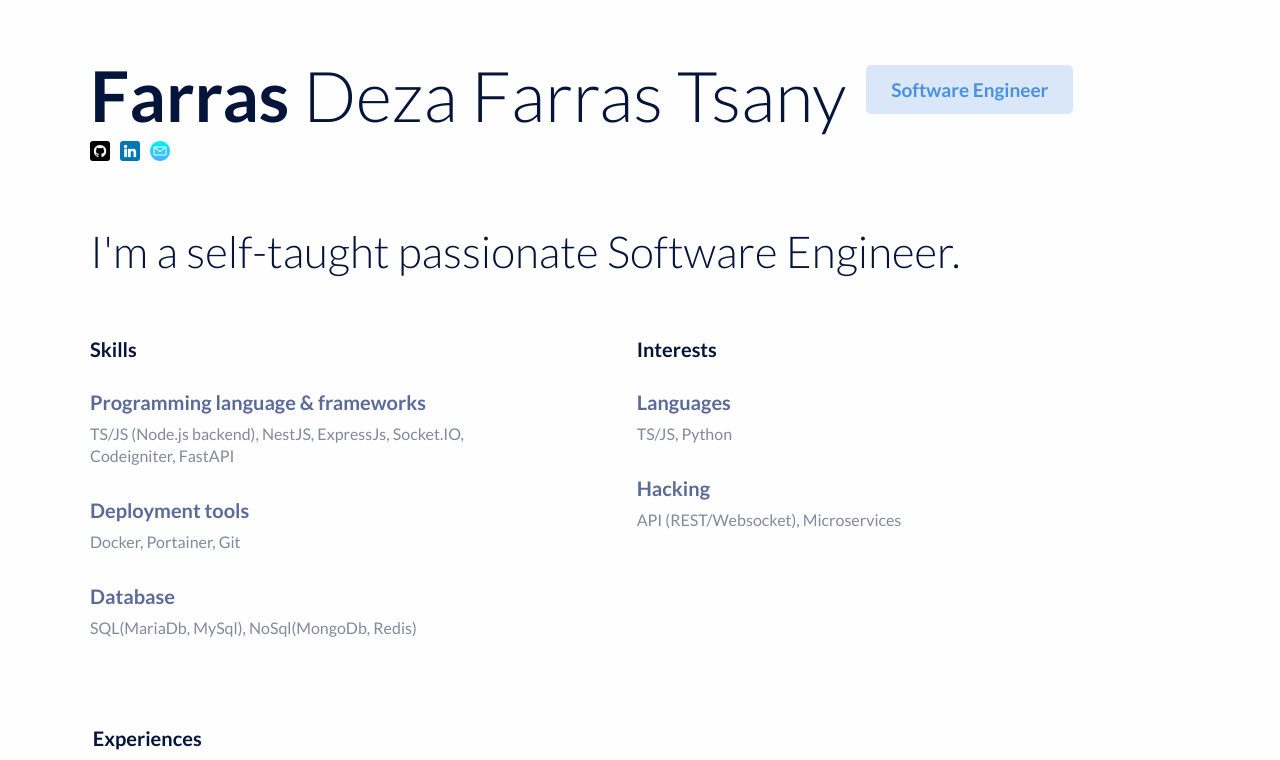
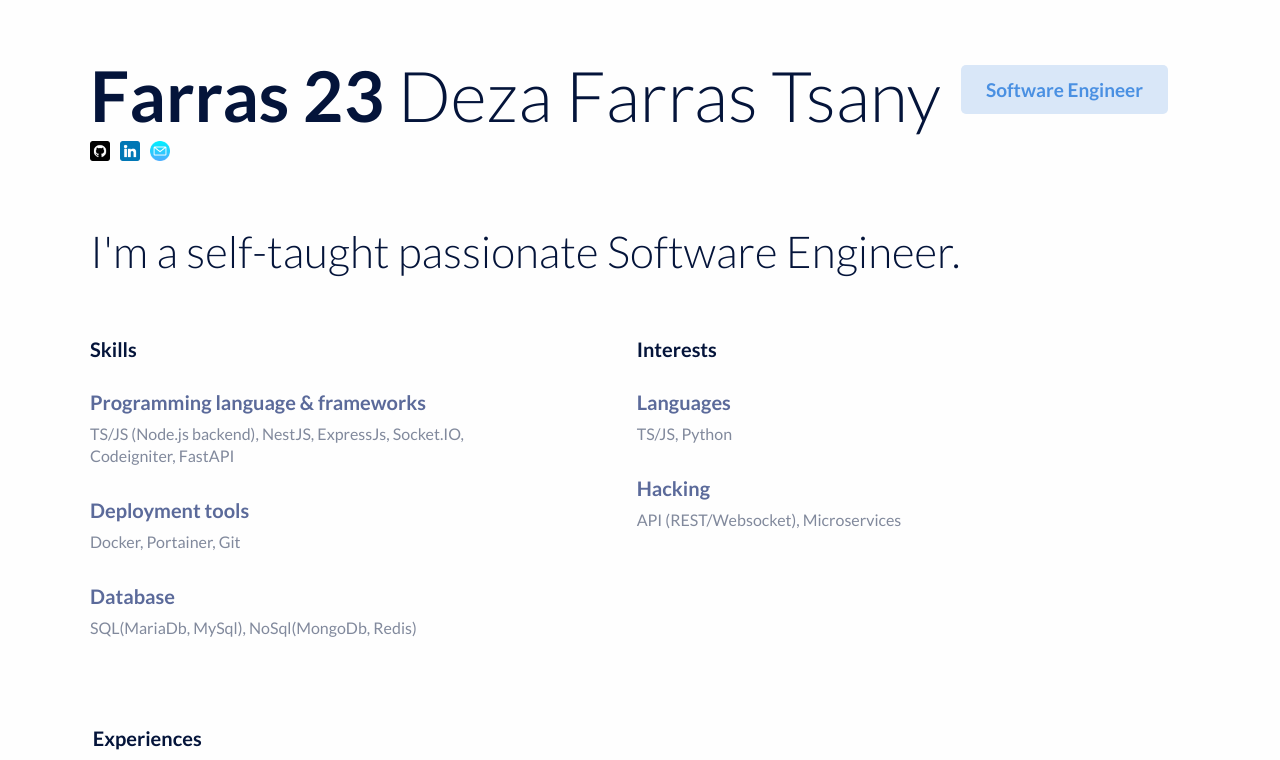
Before and after one commit to defartsa23/defartsa23, a Gatsby site: page / in a window 1280 px wide. Shown: the top 760 px of the page. Built offline with nearby package versions, Linux system fonts and the light colour scheme; Gatsby itself is replaced by a stand-in of ours.

Commit message:
farras 23

```diff
--- a/src/components/header.js
+++ b/src/components/header.js
@@ -9,7 +9,7 @@ const Header = ({ greetings }) => {
     <div className="container">
       <div className="hero">
         <h1 className="name">
-          <strong>Farras</strong> Deza Farras Tsany
+          <strong>Farras 23</strong> Deza Farras Tsany
         </h1>
         <span className="job-title">Software Engineer</span>
         <span className="email">
```
